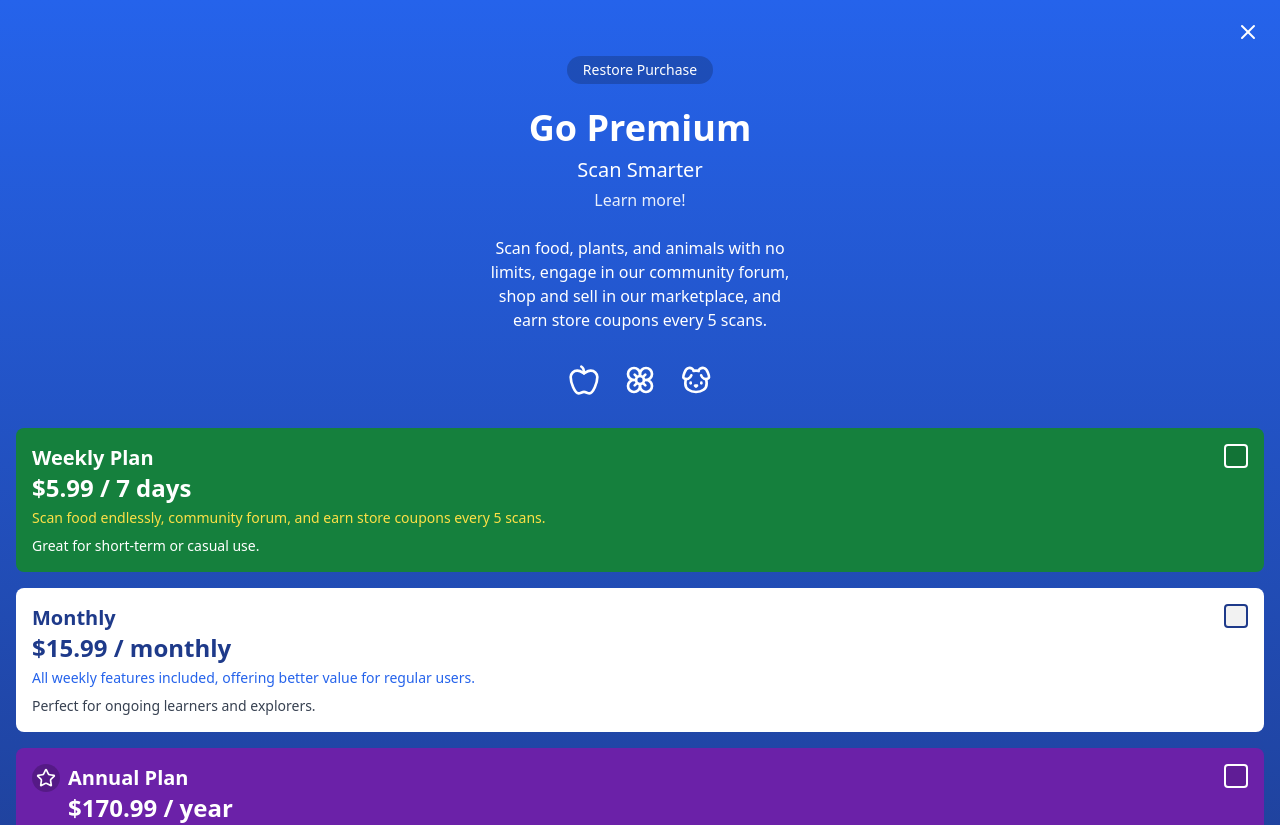
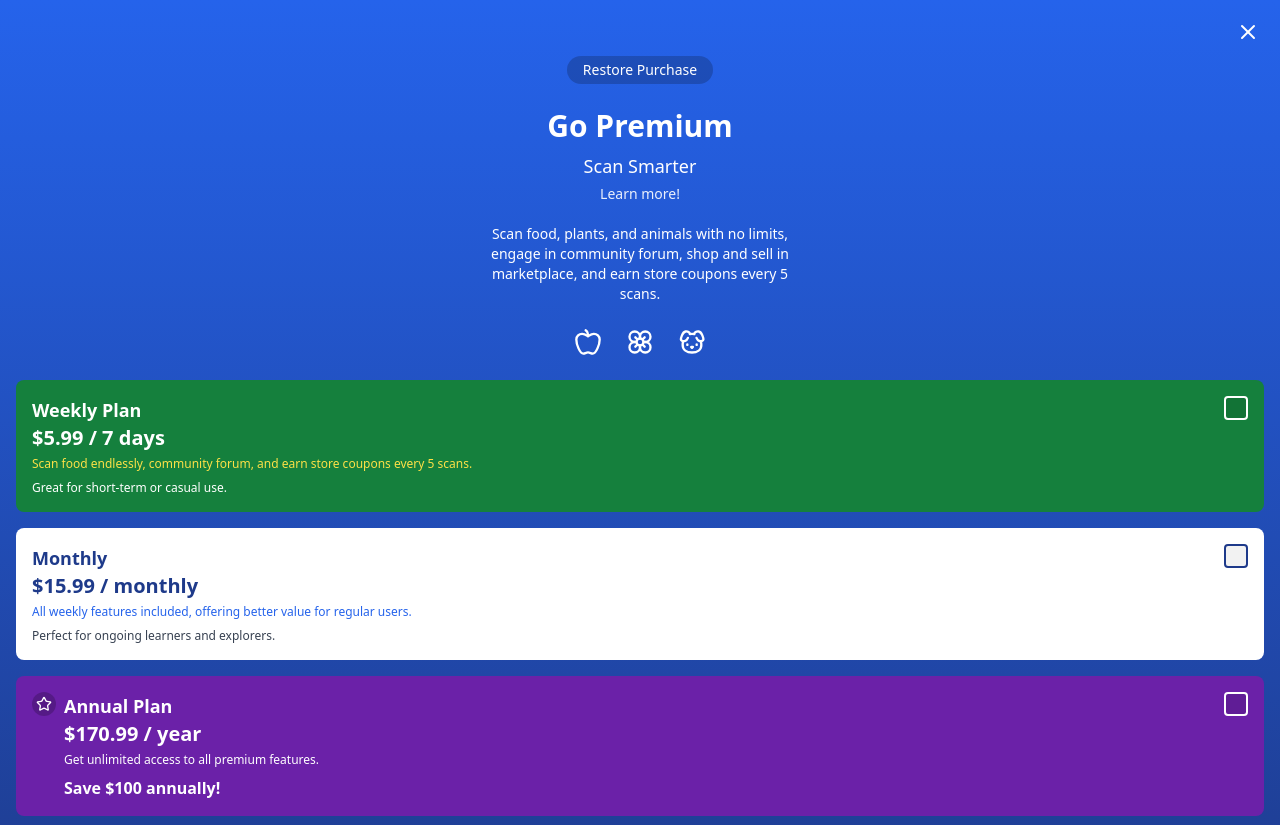
Before and after one commit to PickCreation/wayscannerapp, a React (Vite) app: page /subscription in a window 1280 px wide. Shown: the top 825 px of the page. Built offline with nearby package versions, Linux system fonts and the light colour scheme.

Commit message:
Fix: Apply requested UI changes
- Apply gradient to the "Upgrade Now" button.
- Reduce content size in the package page.
- Apply theme blue color to the "Get Started" button.
- Fix checkmark display in the package plan.

```diff
--- a/src/pages/ProfilePage.tsx
+++ b/src/pages/ProfilePage.tsx
@@ -1,4 +1,3 @@
-
 import React, { useEffect, useState } from "react";
 import {
   ArrowLeft, Edit, Lock, Store, Bookmark, Heart,
@@ -194,11 +193,11 @@ const ProfilePage = () => {
       <div className="px-4 my-3">
         <button
           onClick={handleUpgradeClick}
-          className="w-full bg-gradient-to-b from-blue-500 to-blue-900 text-white py-3 px-4 rounded-lg flex items-center justify-between"
+          className="w-full bg-gradient-to-r from-blue-600 via-blue-700 to-blue-900 text-white py-3 px-4 rounded-lg flex items-center justify-between"
         >
           <div className="flex items-center">
             <div className="bg-white rounded-full p-2 mr-3">
-              <Crown className="h-5 w-5 text-red-500" />
+              <Crown className="h-5 w-5 text-blue-600" />
             </div>
             <div className="text-left">
               <h3 className="font-bold text-lg">Upgrade Now!</h3>
--- a/src/pages/SubscriptionPage.tsx
+++ b/src/pages/SubscriptionPage.tsx
@@ -85,19 +85,19 @@ const SubscriptionPage = () => {
           {restoringPurchase ? "Restoring..." : "Restore Purchase"}
         </div>
 
-        <h1 className="text-4xl font-bold mb-2">Go Premium</h1>
-        <h2 className="text-xl mb-1">Scan Smarter</h2>
-        <p className="mb-6 text-center text-white/90">Learn more!</p>
+        <h1 className="text-3xl font-bold mb-2">Go Premium</h1>
+        <h2 className="text-lg mb-1">Scan Smarter</h2>
+        <p className="mb-5 text-center text-white/90 text-sm">Learn more!</p>
 
-        <p className="text-center mb-8 max-w-xs">
-          Scan food, plants, and animals with no limits, engage in our community forum,
-          shop and sell in our marketplace, and earn store coupons every 5 scans.
+        <p className="text-center mb-6 max-w-xs text-sm">
+          Scan food, plants, and animals with no limits, engage in community forum,
+          shop and sell in marketplace, and earn store coupons every 5 scans.
         </p>
 
-        <div className="flex justify-center space-x-6 mb-8">
-          <Apple className="w-8 h-8" />
-          <Flower className="w-8 h-8" />
-          <Dog className="w-8 h-8" />
+        <div className="flex justify-center space-x-6 mb-6">
+          <Apple className="w-7 h-7" />
+          <Flower className="w-7 h-7" />
+          <Dog className="w-7 h-7" />
         </div>
 
         {/* Weekly Plan */}
@@ -107,15 +107,15 @@ const SubscriptionPage = () => {
         >
           <div className="flex justify-between items-start">
             <div>
-              <h3 className="text-xl font-bold">Weekly Plan</h3>
-              <p className="text-2xl font-bold mb-1">$5.99 / 7 days</p>
-              <p className="text-yellow-300 text-sm mb-2">
+              <h3 className="text-lg font-bold">Weekly Plan</h3>
+              <p className="text-xl font-bold mb-1">$5.99 / 7 days</p>
+              <p className="text-yellow-300 text-xs mb-2">
                 Scan food endlessly, community forum, and earn store coupons every 5 scans.
               </p>
-              <p className="text-sm">Great for short-term or casual use.</p>
+              <p className="text-xs">Great for short-term or casual use.</p>
             </div>
-            <div className="w-6 h-6 border-2 border-white rounded-sm flex items-center justify-center bg-black/10">
-              {selectedPlan === 'Weekly' && <Check className="w-5 h-5" />}
+            <div className="min-w-6 min-h-6 w-6 h-6 border-2 border-white rounded-sm flex items-center justify-center bg-black/10">
+              {selectedPlan === 'Weekly' && <Check className="w-4 h-4" />}
             </div>
           </div>
         </div>
@@ -127,15 +127,15 @@ const SubscriptionPage = () => {
         >
           <div className="flex justify-between items-start">
             <div>
-              <h3 className="text-xl font-bold">Monthly</h3>
-              <p className="text-2xl font-bold mb-1">$15.99 / monthly</p>
-              <p className="text-blue-600 text-sm mb-2">
+              <h3 className="text-lg font-bold">Monthly</h3>
+              <p className="text-xl font-bold mb-1">$15.99 / monthly</p>
+              <p className="text-blue-600 text-xs mb-2">
                 All weekly features included, offering better value for regular users.
               </p>
-              <p className="text-sm text-gray-700">Perfect for ongoing learners and explorers.</p>
+              <p className="text-xs text-gray-700">Perfect for ongoing learners and explorers.</p>
             </div>
-            <div className="w-6 h-6 border-2 border-blue-900 rounded-sm flex items-center justify-center bg-black/5">
-              {selectedPlan === 'Monthly' && <Check className="w-5 h-5" />}
+            <div className="min-w-6 min-h-6 w-6 h-6 border-2 border-blue-900 rounded-sm flex items-center justify-center bg-black/5">
+              {selectedPlan === 'Monthly' && <Check className="w-4 h-4" />}
             </div>
           </div>
         </div>
@@ -148,28 +148,29 @@ const SubscriptionPage = () => {
           <div className="flex justify-between items-start">
             <div className="flex items-start gap-2">
               <div className="bg-black/20 rounded-full p-1">
-                <Star className="w-5 h-5" />
+                <Star className="w-4 h-4" />
               </div>
               <div>
-                <h3 className="text-xl font-bold">Annual Plan</h3>
-                <p className="text-2xl font-bold mb-1">$170.99 / year</p>
-                <p className="text-sm mb-2">
+                <h3 className="text-lg font-bold">Annual Plan</h3>
+                <p className="text-xl font-bold mb-1">$170.99 / year</p>
+                <p className="text-xs mb-2">
                   Get unlimited access to all premium features.
                 </p>
-                <p className="text-lg font-bold">Save $100 annually!</p>
+                <p className="text-base font-bold">Save $100 annually!</p>
               </div>
             </div>
-            <div className="w-6 h-6 border-2 border-white rounded-sm flex items-center justify-center bg-black/10">
-              {selectedPlan === 'Annual' && <Check className="w-5 h-5" />}
+            <div className="min-w-6 min-h-6 w-6 h-6 border-2 border-white rounded-sm flex items-center justify-center bg-black/10">
+              {selectedPlan === 'Annual' && <Check className="w-4 h-4" />}
             </div>
           </div>
         </div>
 
-        <p className="text-center mb-8">Cancel anytime</p>
+        <p className="text-center mb-6 text-sm">Cancel anytime</p>
 
         <Button
           onClick={handleGetStarted}
-          className="w-full bg-blue-500 hover:bg-blue-600 text-white text-lg font-semibold py-6"
+          className="w-full bg-[#034AFF] hover:bg-blue-700 text-white text-lg font-semibold py-6"
+          style={{ backgroundColor: "#034AFF" }}
         >
           Get Started
         </Button>
```
